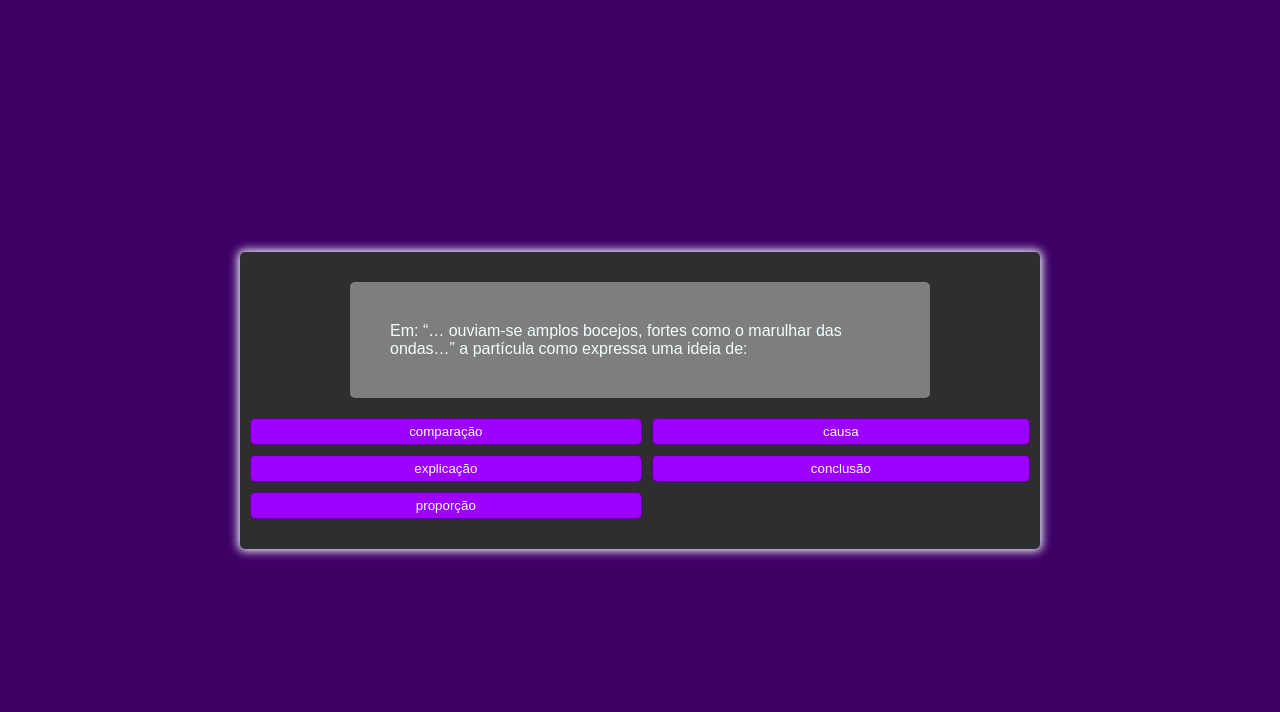
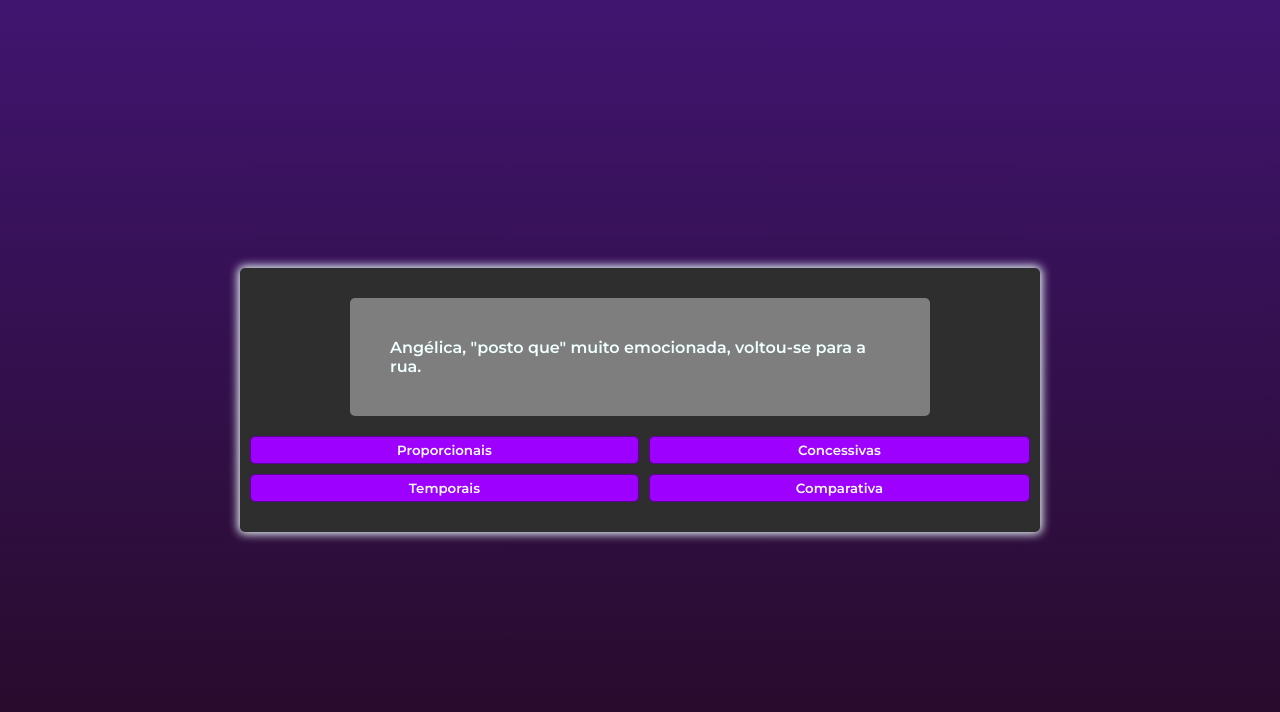
Before and after one commit to Atatab67/JogoPortugues, a plain HTML site: page igiveup.html in a window 1280 px wide. Both pictures are taken after a click on the button "Começar". Drawn offline with Linux system fonts and the light colour scheme.

Commit message:
Versão 2

```diff
--- a/igiveup.html
+++ b/igiveup.html
@@ -19,13 +19,16 @@
         <button class="btn">Answer 4</button>
       </div>
     </div>
+    <div id="new"> Aviso:
+      As Palavras entre os " " são as palavras destacadas!
+    </div>
     <div class="controls">
       <button id="start-btn" class="start-btn btn">Começar</button>
       <button id="next-btn" class="next-btn btn hide">Proximo</button>
     </div>
     <div id="result" class="hide result">
       <p>O numero de questões corretas foram: </p>
-      <p id="result2"></p>
+      <h2 id="result2"></h2>
     </div>
   </div>
 </body>
--- a/java.js
+++ b/java.js
@@ -4,16 +4,16 @@ const questionContainerElement = document.getElementById('question-container')
 const questionElement = document.getElementById('question')
 const answerButtonsElement = document.getElementById('answer-buttons')
 const result = document.getElementById('result')
+const newElement = document.getElementById('new')
 let shuffledQuestions, currentQuestionIndex
 var resultPoints = 0
-var numberQuestion = 1
 
 startButton.addEventListener('click', startGame)
 nextButton.addEventListener('click', () => {
   currentQuestionIndex++
   setNextQuestion()
 })
-// Arrumar bug da ultima questão nao contar ponto
+// Arrumar bug da ultima questão nao contar ponto e deixar trabalho mais bonito
 function startGame() {
   result.classList.add('hide')
   startButton.classList.add('hide')
@@ -21,6 +21,7 @@ function startGame() {
   currentQuestionIndex = 0
   questionContainerElement.classList.remove('hide')
   setNextQuestion()
+  newElement.classList.add('hide')
 }
 
 function setNextQuestion() {
@@ -90,6 +91,7 @@ function clearStatusClass(element) {
 
 const questions = [
   {
+    //Comparação
     question: 'Em: “… ouviam-se amplos bocejos, fortes como o marulhar das ondas…” a partícula como expressa uma ideia de:',
     answers: [
       { text: 'comparação', correct: true },
@@ -100,27 +102,83 @@ const questions = [
     ]
   },
   {
-    question: 'Perguntas2',
+    //Condicional
+    question: 'Tudo o que quiser,"desde que" estude e passe de ano.',
     answers: [
-      { text: 'A', correct: true },
-      { text: 'B', correct: false },
-      { text: 'C', correct: false },
-      { text: 'D', correct: false }
+      { text: 'Conclusão', correct: false },
+      { text: 'Consformativa', correct: false },
+      { text: 'Condicionais', correct: true },
+      { text: 'Causais', correct: false }
     ]
   },
   {
-    question: 'Pergunta3',
+    //final
+    question: 'É tarde "para que" reverta o estrago.',
     answers: [
-      { text: 'A', correct: false },
-      { text: 'B', correct: true },
-      { text: 'C', correct: false },
+      { text: 'Integrantes', correct: false },
+      { text: 'Finais', correct: true },
+      { text: 'Temporal', correct: false },
+      { text: 'Proporcionais', correct: false}
     ]
   },
   {
-    question: 'Pergunta4',
+    //causal
+    question: 'A casa incendiou "porque" esqueceram o gás ligado.',
     answers: [
-      { text: 'A', correct: false },
-      { text: 'B', correct: true }
+      { text: 'Causais', correct: true },
+      { text: 'Concessivas', correct: false },
+      { text: 'Condicionais', correct: false },
+      { text: 'Conformativas', correct: false }
+    ]
+  },
+  {
+    //Concessiva
+    question: 'Angélica, "posto que" muito emocionada, voltou-se para a rua.',
+    answers: [
+      { text: 'Proporcionais', correct: false },
+      { text: 'Concessivas', correct: true },
+      { text: 'Temporais', correct: false },
+      { text: 'Comparativa', correct: false }
+    ]
+  },
+  {
+    //Temporal
+    question: 'Desaprovou o comportamento do filho "assim que" soube do ocorrido.',
+    answers: [
+      { text: 'Proporcionais', correct: false },
+      { text: 'Concessivas', correct: false },
+      { text: 'Temporais', correct: true },
+      { text: 'Comparativa', correct: false }
+    ]
+  },
+  {
+    //Proporcionais
+    question: '"À medida" em que o tempo passava, confortava-se',
+    answers: [
+      { text: 'Proporcionais', correct: true },
+      { text: 'Causais', correct: false },
+      { text: 'Temporais', correct: false },
+      { text: 'Comparativa', correct: false }
+    ]
+  },
+  {
+    //Integrantes
+    question: 'Não sei "se" você notou que as cortinas são senhoriais.',
+    answers: [
+      { text: 'Proporcionais', correct: false },
+      { text: 'Concessivas', correct: false },
+      { text: 'Temporais', correct: false },
+      { text: 'Integrantes', correct: true }
+    ]
+  },
+  {
+    //Consecutivas
+    question: 'Não sei "se" você notou que as cortinas são senhoriais.',
+    answers: [
+      { text: 'Proporcionais', correct: false },
+      { text: 'Causais', correct: false },
+      { text: 'Consecutivas', correct: true },
+      { text: 'Finais', correct: false }
     ]
   }
 ]
--- a/main.css
+++ b/main.css
@@ -1,7 +1,8 @@
+@import url('https://fonts.googleapis.com/css2?family=Montserrat:wght@600&display=swap');
 *, *::before, *::after {
     box-sizing: border-box;
-    font-family: Arial, Helvetica, sans-serif;
-  }
+    font-family: 'Montserrat', sans-serif;
+    }
 
   :root {
     --hue-neutral: 276.9;
@@ -18,7 +19,8 @@
     height: 100vh;
     justify-content: center;
     align-items: center;
-    background-color: hsl(var(--hue), 100%, 20%);
+    background-color: #1b0a44;
+    background-image: linear-gradient(to top, #250a24, #401570 );
     color: azure;
   }
 
@@ -30,14 +32,17 @@
     --hue: var(--hue-wrong);
   }
   .result {
-    width: 300px;
+    width: 338px;
     height: auto;
     max-width: 80%;
     background-color: rgb(46, 46, 46);
     border-radius: 5px;
     padding: 10px;
     box-shadow: 0 0 10px 2px;
-    margin: -200px 341px 0;
+    margin: -200px 225px 0;
+  }
+  .result2 {
+    text-align: center;
   }
   .container {
     width: 800px;
--- a/styles.css
+++ b/styles.css
@@ -1,15 +1,15 @@
-@import url('https://fonts.googleapis.com/css2?family=Poppins&display=swap');
-@import url('https://fonts.googleapis.com/css2?family=Poppins:wght@700&display=swap');
+@import url('https://fonts.googleapis.com/css2?family=Montserrat:wght@600&display=swap');
+
 * {
     box-sizing: border-box;
     margin: 0;
     padding: 0;
-    font-family: 'Poppins', sans-serif;
+    font-family: 'Montserrat', sans-serif;
 }
 
 .navbar {
-    background-color: #18012b;
-    background-image: linear-gradient(to top, #18012b, #210538);
+    background-color: #1b0a44;
+    background-image: linear-gradient(to top, #250a24, #401570 );
     height: 80px;
     display: flex;
     justify-content: center;
@@ -18,11 +18,12 @@
     position: sticky;
     top: 0;
     z-index: 999;
+    box-shadow: 0px 0px 20px rgba(0,0,0,0.05);
 }
 
 #navbar_title p {
     background-color: #c5b6d1;
-    background-image: linear-gradient(0.1turn, #5d2abb, #d6bcf8);
+    background-image: linear-gradient(0.1turn, #ffd649, #ffa253);
     background-size: 100%;
     background-clip: text;
     -webkit-background-clip: text;
@@ -43,7 +44,7 @@
 }
 
 body {
-    background-color: #13041f;
+    background-color: #250a24;
     text-align: center
 }
 
@@ -81,7 +82,7 @@ p {
 }
 
 .highlight_text {
-    color: #e73f3f;
+    color: #3f74e7;
 }
 
 .question_text {
@@ -98,7 +99,7 @@ p {
 #btn {
     height: 60px;
     width: 250px;
-    background-color: #3d2480;
+    background-color: #4b2c9e;
     padding: 10px 10px 10px 10px;
     border: 2px solid #180b24;
     border-radius: 10px;
```
Also changed, not shown: main.html (+3 -2 lines).
